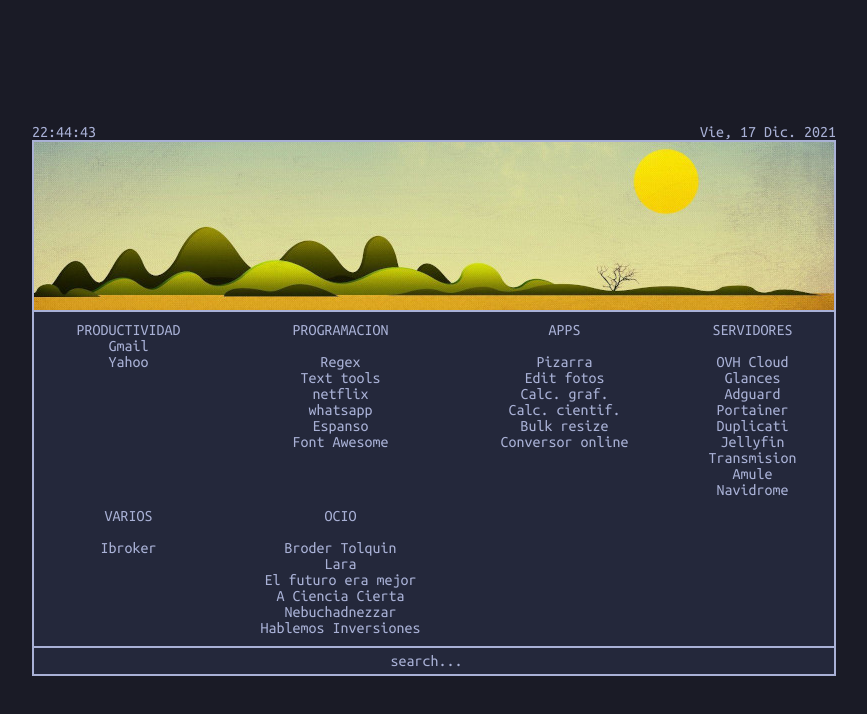
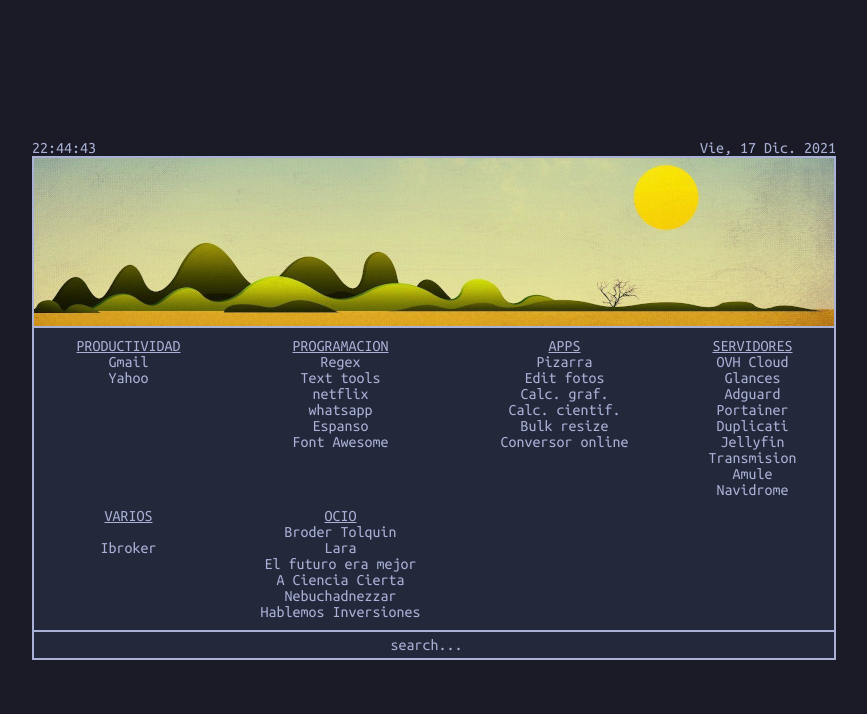
Before and after one commit to raulroda/s, a plain HTML site: page index.html in a window 1280 px wide. Shown: the whole page, without its empty margins (206-1073 px from the left). Drawn offline with Linux system fonts and the light colour scheme.

Commit message:
head underline

```diff
--- a/index.html
+++ b/index.html
@@ -48,27 +48,11 @@
               margin-left: -35px;
               margin-top: 5px;
               margin-bottom: 5px;
-
-
-
           }
 
-          /* div.user {
-              background-color: #24283b;
-              color: white;
-              margin-top: 0px;
-              padding-left: 0px;
-              padding-bottom: 0px;
-              padding: 3px;
-              border: 1px solid white;
+          .head {
+            text-decoration: underline;
           }
-
-          div.taskbar {
-              color: #a9b1d6;
-              background-color: #24283b;
-              border: 1px solid #a9b1d6;
-              padding: 3px;
-          } */
 
           .datetime-box {
               position: relative;
@@ -117,15 +101,13 @@
 
       <nav>
           <ul>
-            <li>PRODUCTIVIDAD</li>
-            <li></li>
+            <li class="head">PRODUCTIVIDAD</li>
             <li><a href="https://mail.google.com"></a>Gmail</li>
             <li><a href="https://mail.yahoo.es/">Yahoo</a></li>
           </ul>
 
           <ul>
-            <li>PROGRAMACION</li>
-            <p></p>
+            <li class="head">PROGRAMACION</li>
             <li><a href="https://regexr.com/">Regex</a></li>
             <li><a href="https://sortmylist.com/">Text tools</a></li>
             <li><a href="https://www.netflix.com/">netflix</a></li>
@@ -140,9 +122,7 @@
           </ul>
 
           <ul>
-            <li>APPS</li>
-            <p></p>
-            <li></li>
+            <li class="head">APPS</li>
             <li><a href="https://webwhiteboard.com/">Pizarra</a></li>
             <li><a href="https://www.photopea.com/">Edit fotos</a></li>
             <li><a href="https://www.desmos.com/calculator?lang=es">Calc. graf.</a></li>
@@ -152,9 +132,7 @@
           </ul>
 
           <ul>
-            <li>SERVIDORES</li>
-            <p></p>
-            <li></li>
+            <li class="head">SERVIDORES</li>
             <li><a href="https://ca.ovh.com/manager/#/">OVH Cloud</a></li>
             <li><a href="http://192.168.2.7:61208/">Glances</a></li>
             <li><a href="http://192.168.2.2/">Adguard</a></li>
@@ -168,14 +146,13 @@
           </ul>
 
           <ul>
-            <li>VARIOS</li>
+            <li class="head">VARIOS</li>
             <p></p>
             <li><a href="https://www.ibroker.es/">Ibroker</a></li>
           </ul>
 
           <ul>
-            <li>OCIO</li>
-            <p></p>
+            <li class="head">OCIO</li>
             <li><a href="https://open.spotify.com/show/6TIvDYMkfBiRZuFmxVB1Ub">Broder Tolquin</a></li>
             <li><a href="https://open.spotify.com/show/2xxBYdolZQC1NlpOqgOMtG">Lara</a></li>
             <li><a href="https://www.ivoox.com/podcast-futuro-era-mejor_sq_f1567184_1.html">El futuro era mejor</a></li>
```
